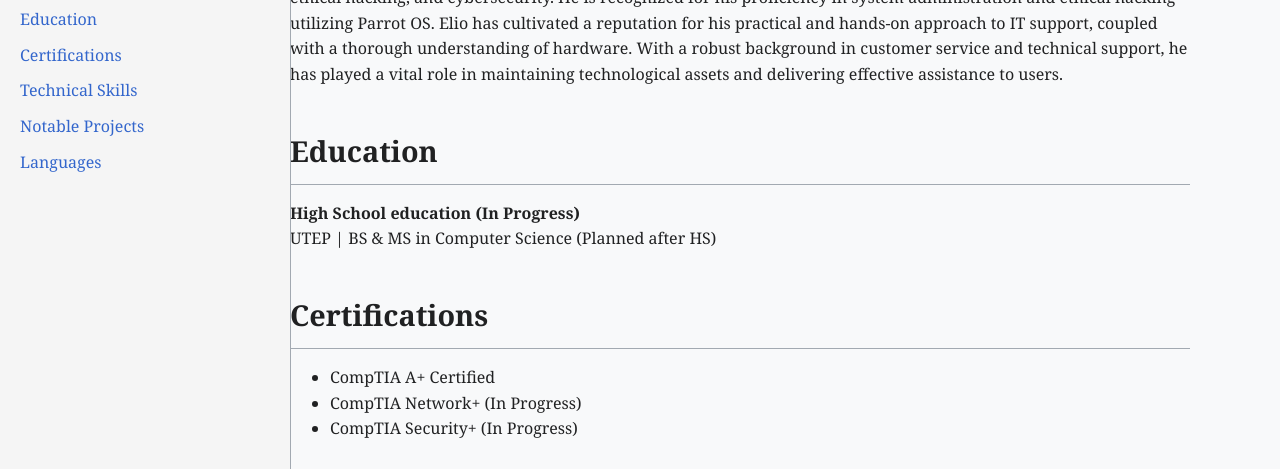
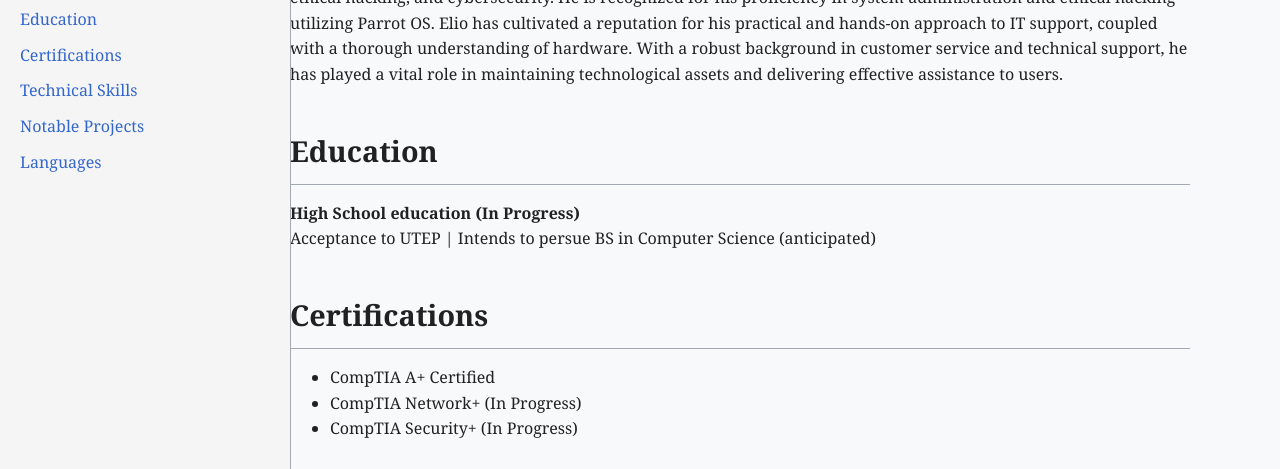
Before and after one commit to mich24peaNUT1/portfolio, a plain HTML site: page index.html in a window 1280 px wide. Shown: the part 326-795 px from the top of the page. Drawn offline with Linux system fonts and the light colour scheme.

Commit message:
Update index.html

```diff
--- a/index.html
+++ b/index.html
@@ -166,7 +166,7 @@
 
         <section id="education">
             <h2>Education</h2>
-            <p><strong>High School education (In Progress)</strong><br>UTEP | BS & MS in Computer Science (Planned after HS)</p>
+            <p><strong>High School education (In Progress)</strong><br>Acceptance to UTEP | Intends to persue BS in Computer Science (anticipated)</p>
         </section>
 
         <section id="certifications">
```
